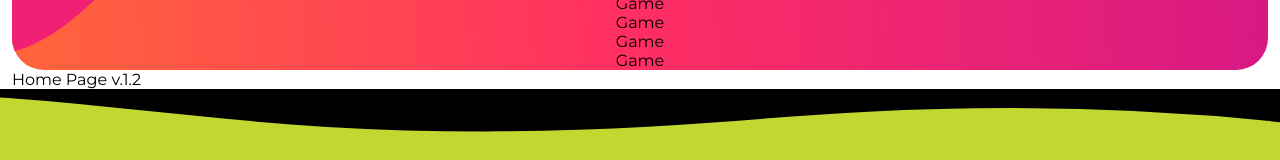
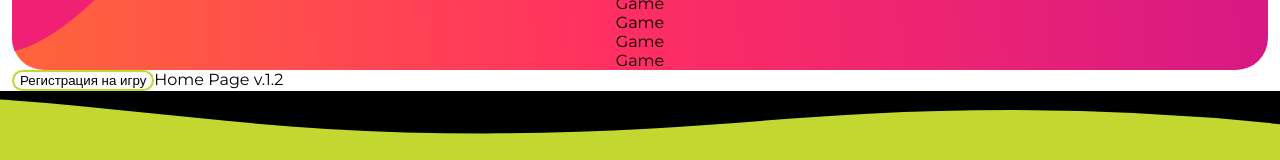
Before and after one commit to otgadaymelody/otgadaymelody-web, a React (Create React App) app: page / in a window 1280 px wide. Shown: the part 839-999 px from the top of the page. Built offline with nearby package versions, Linux system fonts and the light colour scheme.

Commit message:
feat(project): add game registration button

```diff
--- /dev/null
+++ b/src/components/ui/game-reg-button/GameRegistrationButton.css
@@ -0,0 +1,7 @@
+.game-reg-btn {
+   background: #FFFFFF;
+   border-radius: 16px;
+   color: var(--color-gradient);
+   color-scheme: var(--color-gradient);
+   border: 2px solid var(--color-lime);
+}
--- /dev/null
+++ b/src/components/ui/game-reg-button/GameRegistrationButton.tsx
@@ -0,0 +1,20 @@
+import React, { type FC } from 'react';
+import './GameRegistrationButton.css';
+
+interface GameRegistrationButtonProps extends React.ButtonHTMLAttributes<HTMLButtonElement> {
+  icon: boolean;
+}
+
+const GameRegistrationButton: FC<GameRegistrationButtonProps> = ({
+  children,
+  ...props
+}): React.ReactElement => {
+  return (
+    <button {...props} className="game-reg-btn">
+      {/* {icon && } */}
+      Регистрация на игру
+    </button>
+  );
+};
+
+export default GameRegistrationButton;
--- a/src/pages/Home.tsx
+++ b/src/pages/Home.tsx
@@ -3,6 +3,7 @@ import Footer from '../components/footer/Footer';
 import FutureGames from '../components/future-games/FutureGames';
 import Header from '../components/header/Header';
 import MainBanner from '../components/main-banner/MainBanner';
+import GameRegistrationButton from '../components/ui/game-reg-button/GameRegistrationButton';
 
 const Home: React.FC = () => {
   return (
@@ -12,6 +13,7 @@ const Home: React.FC = () => {
         <div className="container">
           <MainBanner />
           <FutureGames />
+          <GameRegistrationButton icon={false} />
           <span>Home Page v.1.2</span>
         </div>
       </div>
```
